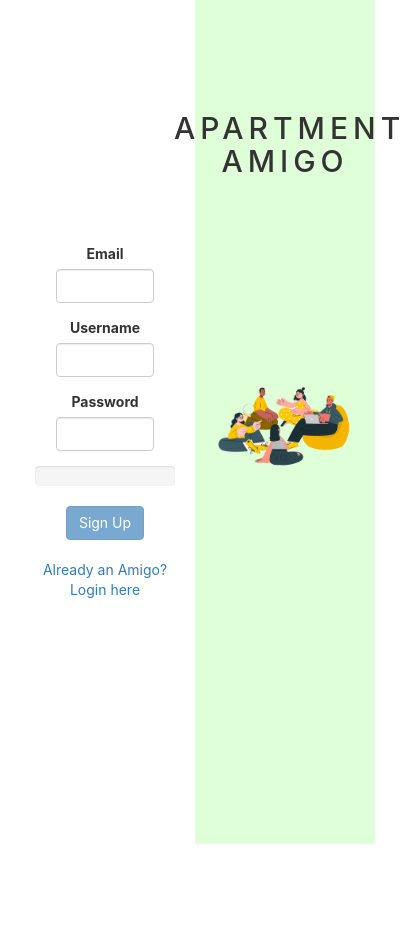
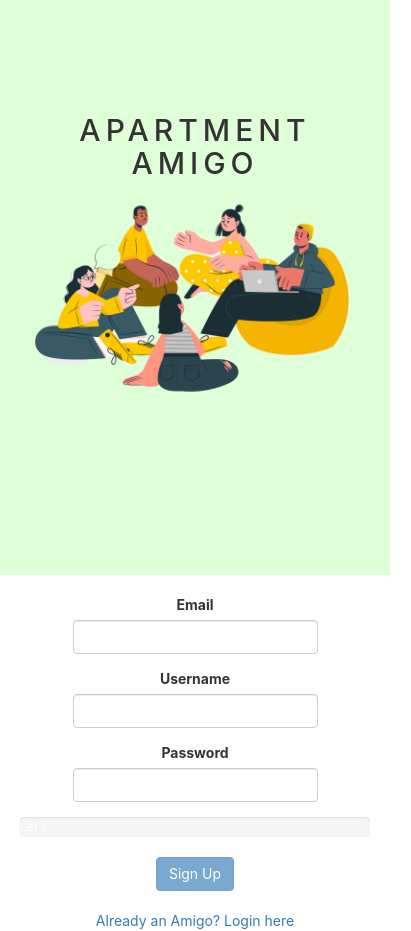
Before and after one commit to RupeshRokade16/apartment-amigo, a React (Create React App) app in the folder client/: page /register in a window 390 px wide. Shown: the whole page, 411 px wide, since content can reach past the window. Before the commit the page ends 844 px from the top, so only its background shows below. Built offline with nearby package versions, Linux system fonts and the light colour scheme.

Commit message:
Finished final styles of register page

```diff
--- a/client/src/pages/Register/Register.css
+++ b/client/src/pages/Register/Register.css
@@ -1,6 +1,14 @@
 
 body {
     margin: 0;
+  }
+
+  .invalid-feedback{
+    color:rgba(255, 0, 0, 0.719);
+  }
+
+  .valid-feedback{
+    color: rgba(0, 128, 0, 0.635)
   }
 
   .container {
@@ -8,6 +16,9 @@ body {
     justify-content: space-between;
     align-items: center;
     height: 100vh;
+    margin:0px;
+    padding:0px;
+    width:100%;
   }
 
   .form-container {
@@ -58,3 +69,14 @@ body {
   .centered-button {
     text-align: center;
   }
+
+  @media (max-width: 768px) {
+    .container {
+      flex-direction: column-reverse; /* Stack columns on small screens, image below the form */
+    }
+
+    .form-container,
+    .image-container {
+      width: 100%; /* Full width for small screens */
+    }
+  }
--- a/client/src/pages/Register/Register.js
+++ b/client/src/pages/Register/Register.js
@@ -14,6 +14,7 @@ const Register = () => {
   const [usernameValid, setUsernameValid] = useState(null);
   const [passwordValid, setPasswordValid] = useState(null);
   const [redirectToHousehold, setRedirectToHousehold] = useState(false);
+  const [progress, setProgress] = useState(0);
 
   useEffect(() => {
     const checkExistingToken = async () => {
@@ -27,7 +28,7 @@ const Register = () => {
   }, []);
 
   const handleRegister = async (event) => {
-    event.preventDefault()
+    event.preventDefault();
     try {
       //Send api request
       const result = await AuthService.register({ username, email, password });
@@ -81,6 +82,36 @@ const Register = () => {
       setPassword(password);
     }
   };
+
+  const calculateProgress = () => {
+    // You can adjust the weight of each field based on your form structure
+    const totalFields = 3; // Assuming you have 3 form fields
+
+    const completedFields = [emailValid, usernameValid, passwordValid].filter(
+      (isValid) => isValid
+    ).length;
+
+    const newProgress = (completedFields / totalFields) * 100;
+
+    let progressText = "Let's go";
+
+    if (newProgress >= 35) {
+      progressText = "There's no stopping now";
+    }
+
+    if (newProgress >= 69) {
+      progressText = "Almost there";
+    }
+
+    setProgress(newProgress);
+    setProgressText(progressText);
+  };
+
+  const [progressText, setProgressText] = useState("Let's go");
+
+  useEffect(() => {
+    calculateProgress();
+  }, [emailValid, usernameValid, passwordValid]);
 
   if (redirectToLogin) {
     return <Navigate to="/login" />;
@@ -173,8 +204,8 @@ const Register = () => {
                 Invalid
                 <br />
                 <span className="badge badge-warning" id="usernameWarning">
-                  At least 8 characters, at least one uppercase letter, one
-                  lowercase letter, and one digit
+                  At least 8 characters, at least one uppercase letter<br></br>
+                  one lowercase letter, and one digit
                 </span>
               </div>
             )}
@@ -188,12 +219,12 @@ const Register = () => {
               className="progress-bar"
               id="progressBar"
               role="progressbar"
-              style={{ width: "0%" }}
+              style={{ width: `${progress}%` }}
               aria-valuenow="0"
               aria-valuemin="0"
               aria-valuemax="100"
             >
-              <span id="progressBarText" />
+              <span id="progressBarText">{progressText}</span>
             </div>
           </div>
           <div className="centered-button">
```
